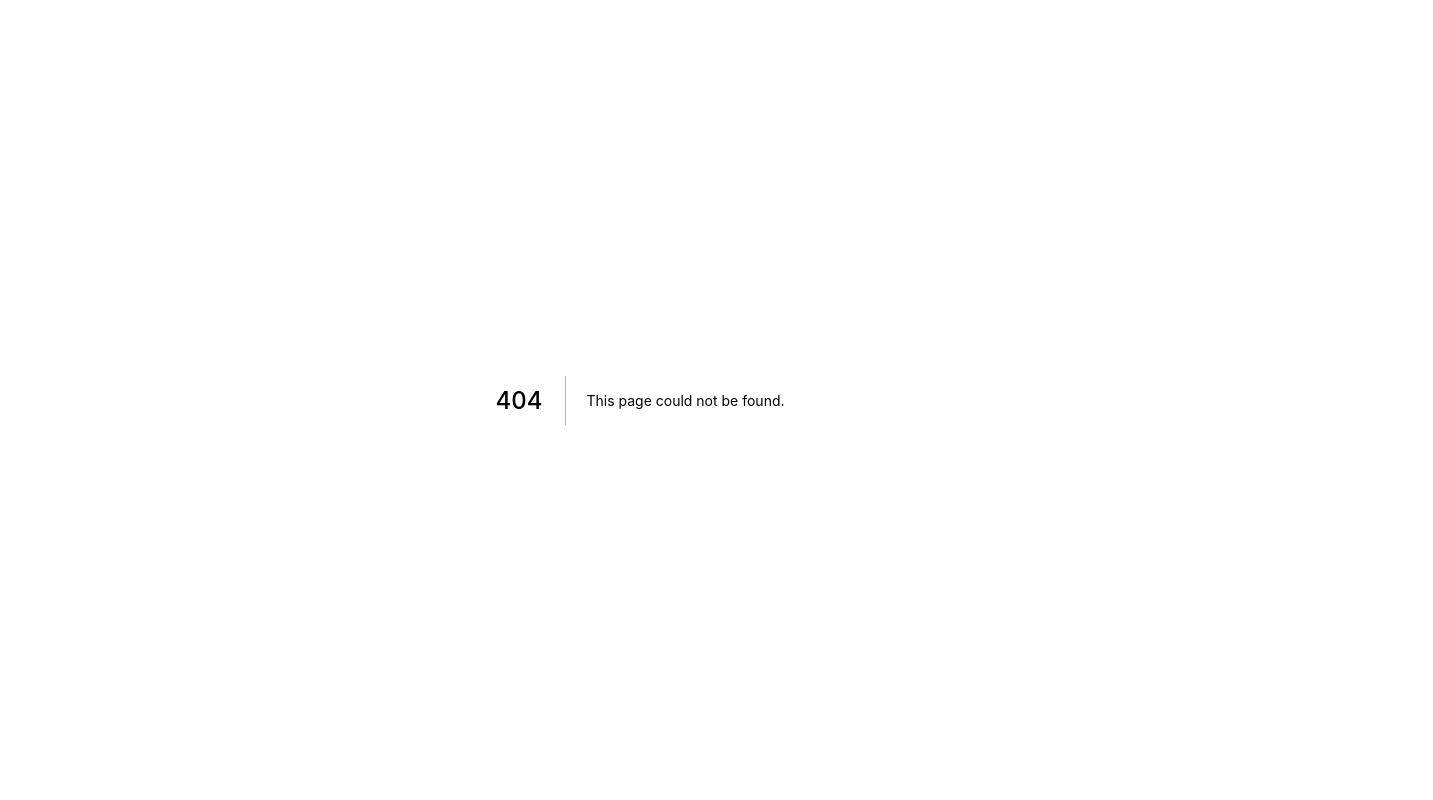
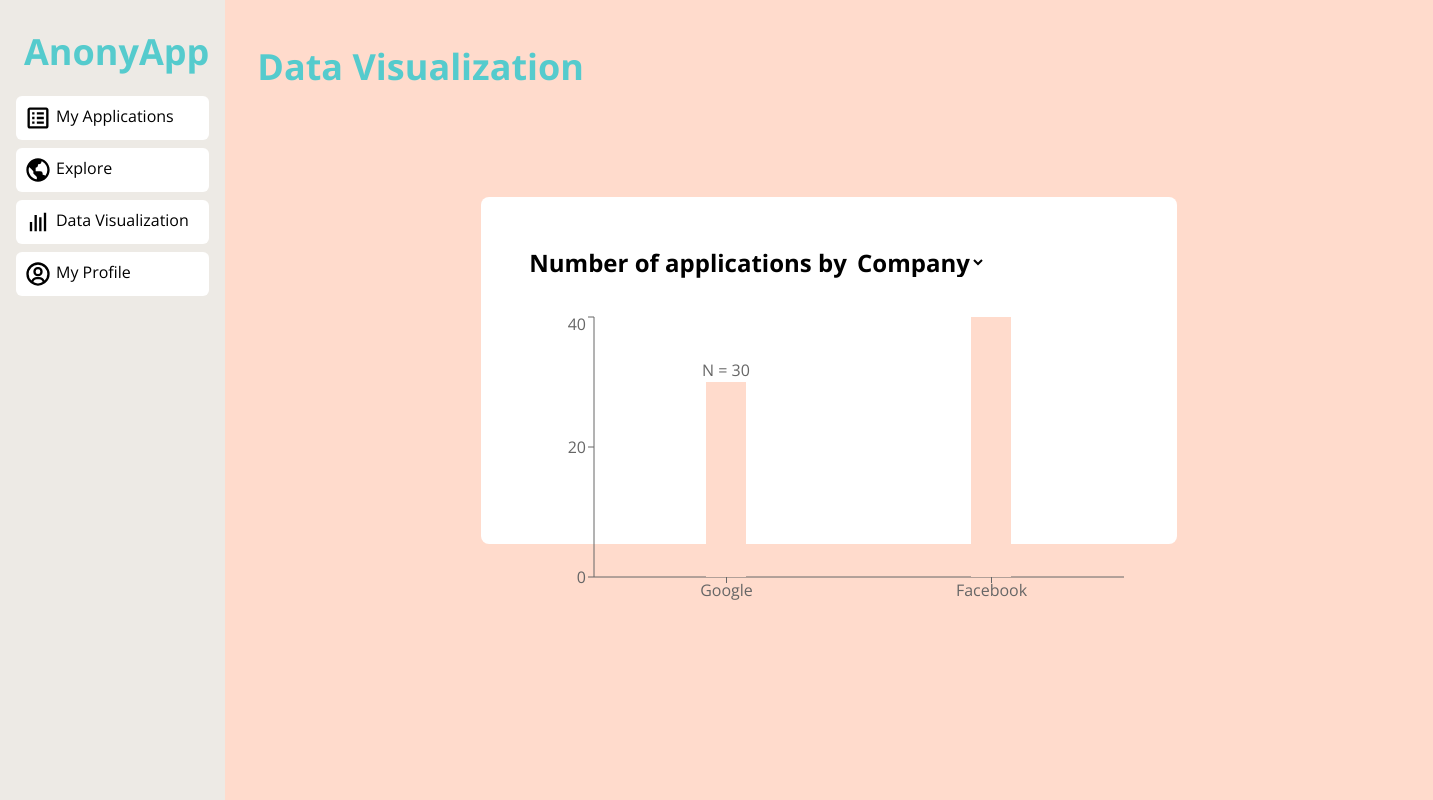
Before and after one commit to anhvungoc21/anony-app, a Next.js app: page /dashboard/data-visualization in a window 1280 px wide. Before the commit this address had no page. Shown: the whole page, 1433 px wide, since content can reach past the window. Built offline with nearby package versions, Linux system fonts and the light colour scheme.

Commit message:
Added visualization

```diff
--- /dev/null
+++ b/components/BarChart.js
@@ -0,0 +1,37 @@
+import { BarChart, Bar, XAxis, YAxis } from "recharts";
+import { useEffect, useState } from "react";
+
+export default function DataVisualization() {
+  const [data, setData] = useState([
+    { company: "Google", count: 30 },
+    { company: "Facebook", count: 40 },
+  ]);
+
+  const renderCustomBarLabel = ({ payload, x, y, width, height, value }) => {
+    return (
+      <text
+        x={x + width / 2}
+        y={y}
+        fill="#666"
+        textAnchor="middle"
+        dy={-6}
+      >{`N = ${value}`}</text>
+    );
+  };
+
+  // FETCH DATA FROM DATABASE ON PAGELOAD HERE
+  useEffect(() => {}, []);
+
+  return (
+    <BarChart width={600} height={300} data={data}>
+      <XAxis dataKey="company" />
+      <YAxis tickCount={data.length + 1} />
+      <Bar
+        dataKey="count"
+        barSize={40}
+        fill="#ffdbcc"
+        label={renderCustomBarLabel}
+      />
+    </BarChart>
+  );
+}
--- a/components/navbar.js
+++ b/components/navbar.js
@@ -1,4 +1,9 @@
-import { BiSpreadsheet, BiWorld, BiUserCircle } from "react-icons/bi";
+import {
+  BiSpreadsheet,
+  BiWorld,
+  BiUserCircle,
+  BiBarChart,
+} from "react-icons/bi";
 import Link from "next/link";
 
 export default function NavBar() {
@@ -22,6 +27,12 @@ export default function NavBar() {
           <span> Explore </span>
         </a>
       </Link>
+      <Link id="data-visualization" href="/dashboard/data-visualization">
+        <a className="wrap-0 flex p-2 bg-white rounded-md hover:bg-[color:var(--skin)] nav--link select-none cursor-pointer gap-1">
+          <BiBarChart size={28} />
+          <span> Data Visualization </span>
+        </a>
+      </Link>
       <Link id="my-profile" href="/dashboard/my-profile">
         <a className="wrap-0 flex p-2 bg-white rounded-md hover:bg-[color:var(--skin)] nav--link select-none cursor-pointer gap-1">
           <BiUserCircle size={28} />
--- /dev/null
+++ b/pages/dashboard/data-visualization.js
@@ -0,0 +1,44 @@
+import dynamic from "next/dynamic";
+import NavBar from "../../components/NavBar";
+import Head from "next/head";
+
+export default function DataVisualization() {
+  const BarChart = dynamic(import("../../components/BarChart"), { ssr: false });
+
+  return (
+    <div className="flex h-screen w-screen">
+      <Head>
+        <title>Data Visualization</title>
+        <meta name="viewport" content="initial-scale=1.0, width=device-width" />
+      </Head>
+      <NavBar />
+      <div id="main" className="grid grid-rows-6 grow bg-[color:var(--skin)]">
+        <div
+          id="title"
+          className="flex items-center p-8 [font-weight:var(--bold-text)] text-4xl text-[color:var(--blue)] select-none"
+        >
+          Data Visualization
+        </div>
+        <div id="chart-portion" className="flex row-span-5 p-64 pt-16">
+          <div
+            id="chart-wrapper"
+            className="flex flex-col p-12 pb-0 gap-8 bg-white rounded-lg"
+          >
+            <div className="[font-weight:var(--bold-text)] text-2xl">
+              <span> Number of applications by </span>
+              <select
+                className="cursor-pointer bg-transparent"
+                onChange={(e) => {}}
+                defaultValue="company"
+              >
+                <option value="company">Company</option>
+                <option value="position">Position</option>
+              </select>
+            </div>
+            <BarChart />
+          </div>
+        </div>
+      </div>
+    </div>
+  );
+}
--- a/pages/dashboard/explore.js
+++ b/pages/dashboard/explore.js
@@ -4,6 +4,8 @@ import ExploreListingItem from "../../components/ExploreListingItem";
 import ItemModal from "../../components/ItemModal";
 import ModalOverlay from "../../components/ModalOverlay";
 import { useSession } from "next-auth/react";
+import Head from "next/head";
+import { BiRefresh } from "react-icons/bi";
 
 export default function Explore() {
   const [listings, setListings] = useState([]);
@@ -59,6 +61,10 @@ export default function Explore() {
 
   return (
     <div className="h-screen w-screen">
+      <Head>
+        <title>Explore</title>
+        <meta name="viewport" content="initial-scale=1.0, width=device-width" />
+      </Head>
       {displayModalOverlay ? (
         <ModalOverlay handleDisplayModal={() => handleDisplayModal(false)} />
       ) : null}
@@ -134,9 +140,9 @@ export default function Explore() {
                 <span className="col-span-2">Date Applied</span>
                 <button
                   onClick={refreshMyApplications}
-                  className="bg-white col-span-1 rounded-lg"
+                  className="flex bg-white col-span-1 rounded-lg hover:bg-[color:var(--skin)] transition-colors justify-center items-center "
                 >
-                  ?
+                  <BiRefresh size={28} />
                 </button>
               </div>
               <div
--- a/pages/dashboard/my-applications.js
+++ b/pages/dashboard/my-applications.js
@@ -5,6 +5,8 @@ import JobCategoryDropdown from "../../components/JobCategoryDropdown.js";
 import ListingItem from "../../components/ListingItem.js";
 import { useState, useEffect } from "react";
 import { useSession } from "next-auth/react";
+import Head from "next/head.js";
+import { BiRefresh } from "react-icons/bi";
 
 export default function DashBoard() {
   // FORM STATES
@@ -116,6 +118,10 @@ export default function DashBoard() {
 
   return (
     <div className="flex h-screen w-screen">
+      <Head>
+        <title>My Applications</title>
+        <meta name="viewport" content="initial-scale=1.0, width=device-width" />
+      </Head>
       <NavBar />
       <div id="main" className="grid grid-rows-6 grow bg-[color:var(--skin)]">
         <div
@@ -209,9 +215,9 @@ export default function DashBoard() {
               <span className="col-span-2">Date Applied</span>
               <button
                 onClick={refreshMyApplications}
-                className="bg-white col-span-1 rounded-lg"
+                className="flex bg-white col-span-1 rounded-lg hover:bg-[color:var(--skin)] transition-colors justify-center items-center "
               >
-                ?
+                <BiRefresh size={28}/>
               </button>
             </div>
             <div
--- a/pages/dashboard/my-profile.js
+++ b/pages/dashboard/my-profile.js
@@ -1,7 +1,13 @@
 import NavBar from "../../components/NavBar";
+import Head from "next/head";
+
 export default function MyProfile() {
   return (
     <div className="flex h-screen w-screen">
+      <Head>
+        <title>My Profile</title>
+        <meta name="viewport" content="initial-scale=1.0, width=device-width" />
+      </Head>
       <NavBar />
       <div id="main" className="grid grid-rows-6 grow bg-[color:var(--skin)]">
         <div
--- a/pages/index.js
+++ b/pages/index.js
@@ -1,9 +1,14 @@
 import Link from "next/link";
 import Image from "next/image";
+import Head from "next/head";
 
 export default function Home() {
   return (
     <div className="grid grid-rows-7 w-screen h-screen">
+      <Head>
+        <title>AnonyApp</title>
+        <meta name="viewport" content="initial-scale=1.0, width=device-width" />
+      </Head>
       <div
         id="nav"
         className="flex bg-[color:var(--skin)] justify-between pl-28 pr-60 pt-4"
--- a/pages/login.js
+++ b/pages/login.js
@@ -6,6 +6,7 @@ import {
   getSession,
 } from "next-auth/react";
 import Router from "next/router";
+import Head from "next/head";
 
 export default function Login() {
   const [email, setEmail] = useState("");
@@ -32,8 +33,12 @@ export default function Login() {
 
   return (
     <div className="flex items-center justify-center h-screen w-screen bg-[color:var(--gray)] select-none">
+      <Head>
+        <title>Log In to AnonyApp</title>
+        <meta name="viewport" content="initial-scale=1.0, width=device-width" />
+      </Head>
       <div className="flex flex-col items-center bg-[color:var(--skin)] rounded-2xl p-8 space-y-4">
-        <span className="text-2xl font-bold">Sign in to AnonyApp</span>
+        <span className="text-2xl font-bold">Log in to AnonyApp</span>
         <form
           className="flex flex-col space-y-3 justify-center items-center"
           onSubmit={(e) => signInUser(e)}
--- a/pages/register.js
+++ b/pages/register.js
@@ -1,4 +1,5 @@
 import Router from "next/router";
+import Head from "next/head";
 import { useState } from "react";
 import { signIn } from "next-auth/react";
 
@@ -41,6 +42,10 @@ export default function Register() {
 
   return (
     <div className="flex items-center justify-center h-screen w-screen bg-[color:var(--gray)] select-none">
+      <Head>
+        <title>Sign Up for AnonyApp</title>
+        <meta name="viewport" content="initial-scale=1.0, width=device-width" />
+      </Head>
       <div className="flex flex-col items-center bg-[color:var(--skin)] rounded-2xl p-8 space-y-4">
         <span className="text-2xl font-bold">Sign up for AnonyApp</span>
         <form
```
